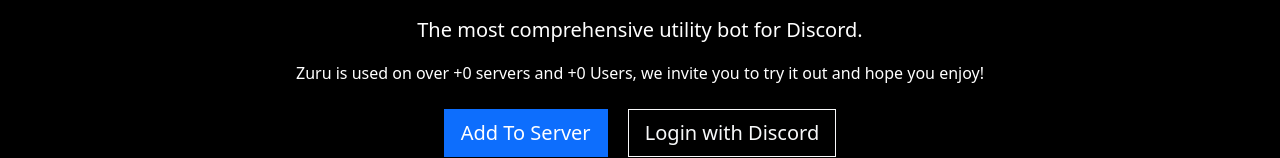
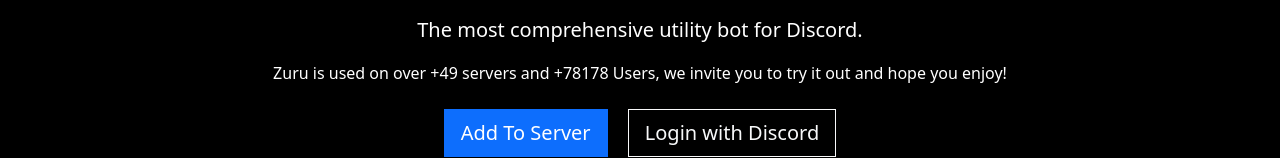
Before and after one commit to PistonCube/Zurubot-Website, a plain HTML site: page index.html in a window 1280 px wide. Shown: the part 295-453 px from the top of the page. Drawn offline with nearby package versions, Linux system fonts and the light colour scheme; no server answers.

Commit message:
Update index.html

```diff
--- a/index.html
+++ b/index.html
@@ -41,7 +41,8 @@
     <img src="/img/logo.png" alt="Logo grande" width="100" height="100" class="mb-4">
     <h1 class="fw-bold">ZuruBot</h1>
     <p class="lead">The most comprehensive utility bot for Discord.</p>
-    <p>Zuru is used on over +<span id="servers">0</span> servers and +<span id="users">0</span> Users, we invite you to try it out and hope you enjoy!</p>
+    <!-- <p>Zuru is used on over +<span id="servers">0</span> servers and +<span id="users">0</span> Users, we invite you to try it out and hope you enjoy!</p>-->
+        <p>Zuru is used on over +<span id="servers">49</span> servers and +<span id="users">78178</span> Users, we invite you to try it out and hope you enjoy!</p>
     <div class="mt-4">
         <a href="https://discord.com/oauth2/authorize?client_id=1054588693681279047&scope=bot&permissions=278635047935" class="btn btn-primary btn-lg me-3">Add To Server</a>
         <a href="https://discord.gg/QdA7BNyZ8V" class="btn btn-outline-light btn-lg">Login with Discord</a>
```
